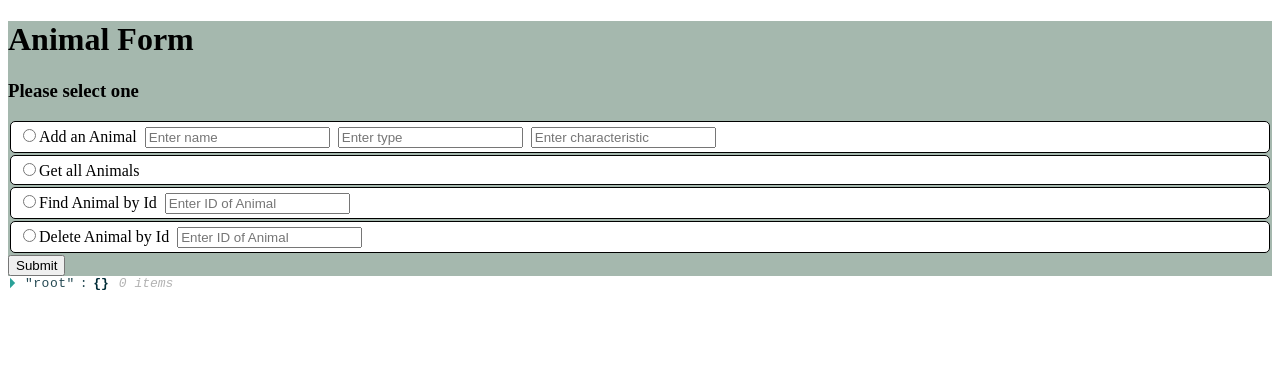
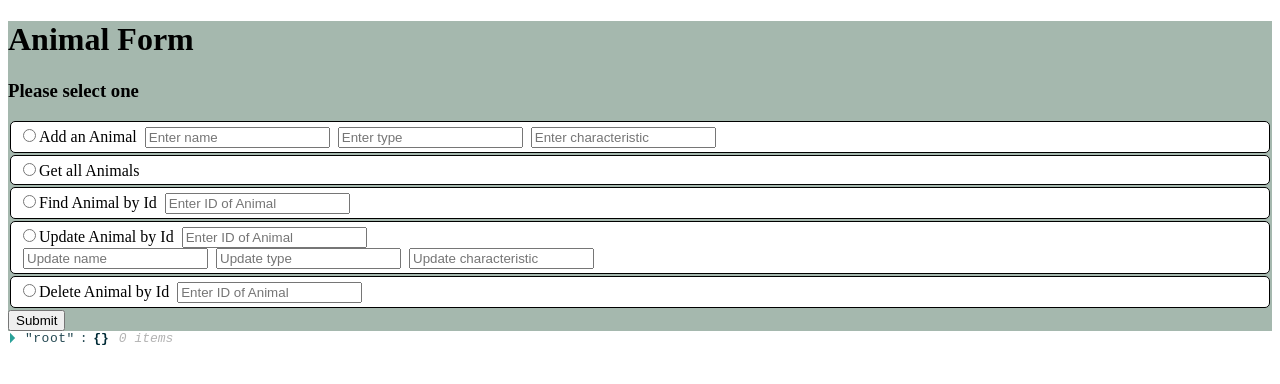
Before and after one commit to bryanakitchen/bonus-front, a React app: page / in a window 1280 px wide. Shown: the top 384 px of the page. Built offline with nearby package versions, Linux system fonts and the light colour scheme.

Commit message:
update form and snapshot to have an update option

```diff
--- a/src/components/request/Request.jsx
+++ b/src/components/request/Request.jsx
@@ -72,13 +72,46 @@ function Request({ onSubmit, onChange, name, type, characteristic, method, id })
             onChange={onChange} />
         </div>
 
-        {/* <input
-          id="put"
-          type="radio"
-          name="method"
-          value="put"
-          onChange={onChange} />
-        <label htmlFor="put">PUT</label> */}
+        <div>
+          <input
+            id="put"
+            type="radio"
+            name="method"
+            value="put"
+            onChange={onChange} />
+          <label htmlFor="put">Update Animal by Id</label>
+
+          <input
+            type="text"
+            placeholder="Enter ID of Animal"
+            name="id"
+            value={id}
+            onChange={onChange} />
+
+          <br />
+          <input
+            type="text"
+            placeholder="Update name"
+            name="name"
+            value={name}
+            onChange={onChange} />
+
+          <input
+            type="text"
+            placeholder="Update type"
+            name="type"
+            value={type}
+            onChange={onChange} />
+
+          <input
+            type="text"
+            placeholder="Update characteristic"
+            name="characteristic"
+            value={characteristic}
+            onChange={onChange} />
+
+        </div>
+
         <div>
           <input
             id="delete"
```
Also changed, not shown: 1 other file (tests, documents, lock files or other folders).
